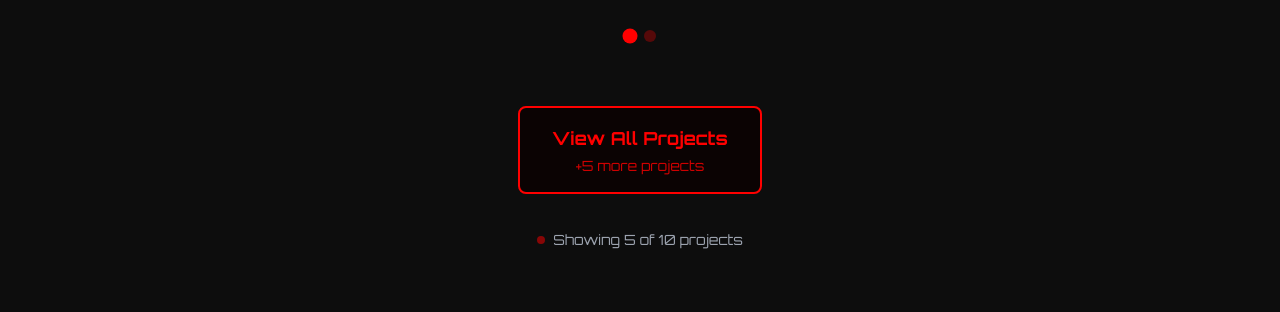
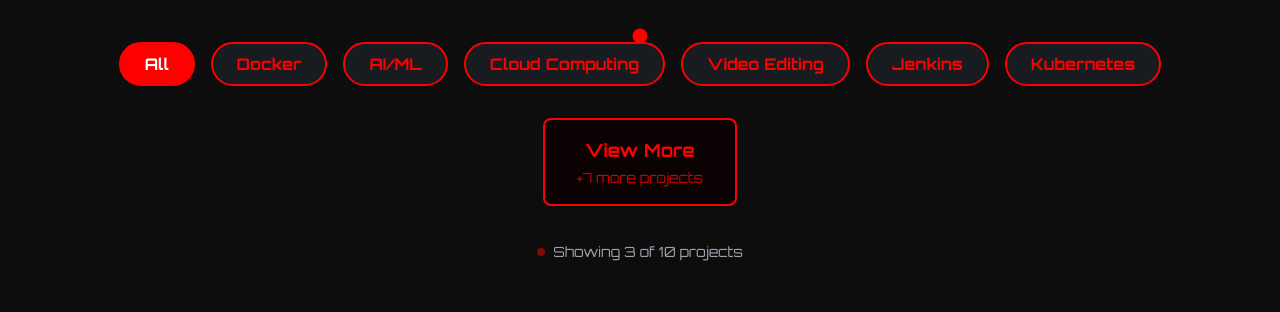
Before and after one commit to bhavyansh862/one.portfolio, a React (Vite) app: page / in a window 1280 px wide. Shown: the part 2762-3074 px from the top of the page. Built offline with nearby package versions, Linux system fonts and the light colour scheme.

Commit message:
Update Projects.tsx

```diff
--- a/src/components/Projects.tsx
+++ b/src/components/Projects.tsx
@@ -21,7 +21,19 @@ const Projects: React.FC = () => {
   const [showAll, setShowAll] = useState(false);
   const { language } = useLanguage();
 
-  const projects: Project[] = [
+  // Add categories
+  const categories = [
+    'All',
+    'Docker',
+    'AI/ML',
+    'Cloud Computing',
+    'Video Editing',
+    'Jenkins',
+    'Kubernetes',
+  ];
+
+  // Add category property to each project
+  const projects: (Project & { category: string })[] = [
     {
       id: 'project-1',
       title: 'Instagram Post Automation',
@@ -29,7 +41,7 @@ const Projects: React.FC = () => {
       techStack: ['Python', 'Jupyter Notebook', 'Selenium', 'Instagram API'],
       image: 'https://images.pexels.com/photos/248533/pexels-photo-248533.jpeg?auto=compress&cs=tinysrgb&w=800',
       github: 'https://github.com/bhavyansh862/python-projects/blob/5c80ce76535a19fce9432abfbcb3e52c3e9c57f4/insta%20post.ipynb',
-      // demo: '' // Optionally remove or leave blank
+      category: 'AI/ML',
     },
     {
       id: 'project-2',
@@ -38,7 +50,8 @@ const Projects: React.FC = () => {
       techStack: ['React', 'Node.js', 'AWS', 'Kubernetes', 'MongoDB'],
       image: 'https://images.pexels.com/photos/60504/security-protection-anti-virus-software-60504.jpeg?auto=compress&cs=tinysrgb&w=800',
       github: 'https://github.com/bhavyansh862',
-      demo: 'https://demo.example.com'
+      demo: 'https://demo.example.com',
+      category: 'Cloud Computing',
     },
     {
       id: 'project-3',
@@ -47,7 +60,8 @@ const Projects: React.FC = () => {
       techStack: ['Jenkins', 'Docker', 'Kubernetes', 'Terraform', 'Ansible'],
       image: 'https://images.pexels.com/photos/1181354/pexels-photo-1181354.jpeg?auto=compress&cs=tinysrgb&w=800',
       github: 'https://github.com/bhavyansh862',
-      demo: 'https://demo.example.com'
+      demo: 'https://demo.example.com',
+      category: 'Jenkins',
     },
     {
       id: 'project-4',
@@ -56,7 +70,8 @@ const Projects: React.FC = () => {
       techStack: ['Python', 'Web3.py', 'React', 'D3.js', 'PostgreSQL'],
       image: 'https://images.pexels.com/photos/730547/pexels-photo-730547.jpeg?auto=compress&cs=tinysrgb&w=800',
       github: 'https://github.com/bhavyansh862',
-      demo: 'https://demo.example.com'
+      demo: 'https://demo.example.com',
+      category: 'AI/ML',
     },
     {
       id: 'project-5',
@@ -65,7 +80,8 @@ const Projects: React.FC = () => {
       techStack: ['Node.js', 'MQTT', 'InfluxDB', 'Grafana', 'Docker'],
       image: 'https://images.pexels.com/photos/325229/pexels-photo-325229.jpeg?auto=compress&cs=tinysrgb&w=800',
       github: 'https://github.com/bhavyansh862',
-      demo: 'https://demo.example.com'
+      demo: 'https://demo.example.com',
+      category: 'Docker',
     },
     {
       id: 'project-6',
@@ -74,7 +90,8 @@ const Projects: React.FC = () => {
       techStack: ['Python', 'TensorFlow', 'Kubeflow', 'MLflow', 'Apache Airflow'],
       image: 'https://images.pexels.com/photos/8386440/pexels-photo-8386440.jpeg?auto=compress&cs=tinysrgb&w=800',
       github: 'https://github.com/bhavyansh862',
-      demo: 'https://demo.example.com'
+      demo: 'https://demo.example.com',
+      category: 'AI/ML',
     },
     {
       id: 'project-7',
@@ -83,7 +100,8 @@ const Projects: React.FC = () => {
       techStack: ['Go', 'gRPC', 'Istio', 'Prometheus', 'Jaeger'],
       image: 'https://images.pexels.com/photos/1181263/pexels-photo-1181263.jpeg?auto=compress&cs=tinysrgb&w=800',
       github: 'https://github.com/bhavyansh862',
-      demo: 'https://demo.example.com'
+      demo: 'https://demo.example.com',
+      category: 'Cloud Computing',
     },
     {
       id: 'project-8',
@@ -92,7 +110,8 @@ const Projects: React.FC = () => {
       techStack: ['Node.js', 'Socket.io', 'Redis', 'React', 'PostgreSQL'],
       image: 'https://images.pexels.com/photos/267350/pexels-photo-267350.jpeg?auto=compress&cs=tinysrgb&w=800',
       github: 'https://github.com/bhavyansh862',
-      demo: 'https://demo.example.com'
+      demo: 'https://demo.example.com',
+      category: 'Cloud Computing',
     },
     {
       id: 'project-9',
@@ -101,7 +120,8 @@ const Projects: React.FC = () => {
       techStack: ['Nginx', 'Lua', 'Redis', 'Prometheus', 'Docker'],
       image: 'https://images.pexels.com/photos/1181298/pexels-photo-1181298.jpeg?auto=compress&cs=tinysrgb&w=800',
       github: 'https://github.com/bhavyansh862',
-      demo: 'https://demo.example.com'
+      demo: 'https://demo.example.com',
+      category: 'Docker',
     },
     {
       id: 'project-10',
@@ -110,11 +130,20 @@ const Projects: React.FC = () => {
       techStack: ['Go', 'gRPC', 'etcd', 'Docker', 'Kubernetes'],
       image: 'https://images.pexels.com/photos/1181244/pexels-photo-1181244.jpeg?auto=compress&cs=tinysrgb&w=800',
       github: 'https://github.com/bhavyansh862',
-      demo: 'https://demo.example.com'
-    }
+      demo: 'https://demo.example.com',
+      category: 'Kubernetes',
+    },
   ];
 
-  const visibleProjects = showAll ? projects : projects.slice(0, 5);
+  // Add state for selected category
+  const [selectedCategory, setSelectedCategory] = useState('All');
+
+  // Filter projects by selected category
+  const filteredProjects = selectedCategory === 'All'
+    ? projects
+    : projects.filter((project) => project.category === selectedCategory);
+
+  const visibleProjects = showAll ? filteredProjects : filteredProjects.slice(0, 3);
   const itemsPerSlide = 3;
   const maxIndex = Math.max(0, Math.ceil(visibleProjects.length / itemsPerSlide) - 1);
 
@@ -281,18 +310,36 @@ const Projects: React.FC = () => {
           </div>
         </div>
 
+        {/* Add filter bar UI above the slider */}
+        <div className="flex flex-wrap justify-center gap-4 mb-8">
+          {categories.map((cat) => (
+            <button
+              key={cat}
+              onClick={() => {
+                setSelectedCategory(cat);
+                setShowAll(false);
+                setCurrentIndex(0);
+              }}
+              className={`px-6 py-2 rounded-full font-semibold border-2 transition-colors duration-200 cursor-pointer
+                ${selectedCategory === cat ? 'bg-[#ff0000] text-white border-[#ff0000]' : 'bg-[#181b20] text-[#ff0000] border-[#ff0000] hover:bg-[#ff0000] hover:text-white'}`}
+            >
+              {cat}
+            </button>
+          ))}
+        </div>
+
         {/* View All Projects Button */}
-        {!showAll && (
-          <div className="text-center mt-16">
+        {!showAll && filteredProjects.length > 3 && (
+          <div className="text-center mt-8">
             <button
               onClick={handleViewAll}
               className="bg-[#0b0303] border-2 border-[#ff0000] text-[#ff0000] px-8 py-4 rounded-lg hover:bg-[#ff0000] hover:text-white transition-all duration-300 cursor-magnetic transform hover:scale-105"
             >
               <span className="text-lg font-semibold">
-                {language === 'en' ? 'View All Projects' : 'Voir Tous les Projets'}
+                {language === 'en' ? 'View More' : 'Voir Plus'}
               </span>
               <div className="mt-1 text-sm opacity-80">
-                {language === 'en' ? `+${projects.length - 5} more projects` : `+${projects.length - 5} projets de plus`}
+                {language === 'en' ? `+${filteredProjects.length - 3} more projects` : `+${filteredProjects.length - 3} projets de plus`}
               </div>
             </button>
           </div>
@@ -304,8 +351,8 @@ const Projects: React.FC = () => {
             <span className="w-2 h-2 bg-[#ff0000] rounded-full animate-pulse" />
             <span className="text-sm">
               {language === 'en'
-                ? `Showing ${visibleProjects.length} of ${projects.length} projects`
-                : `Affichage de ${visibleProjects.length} sur ${projects.length} projets`
+                ? `Showing ${visibleProjects.length} of ${filteredProjects.length} projects`
+                : `Affichage de ${visibleProjects.length} sur ${filteredProjects.length} projets`
               }
             </span>
           </div>
```
